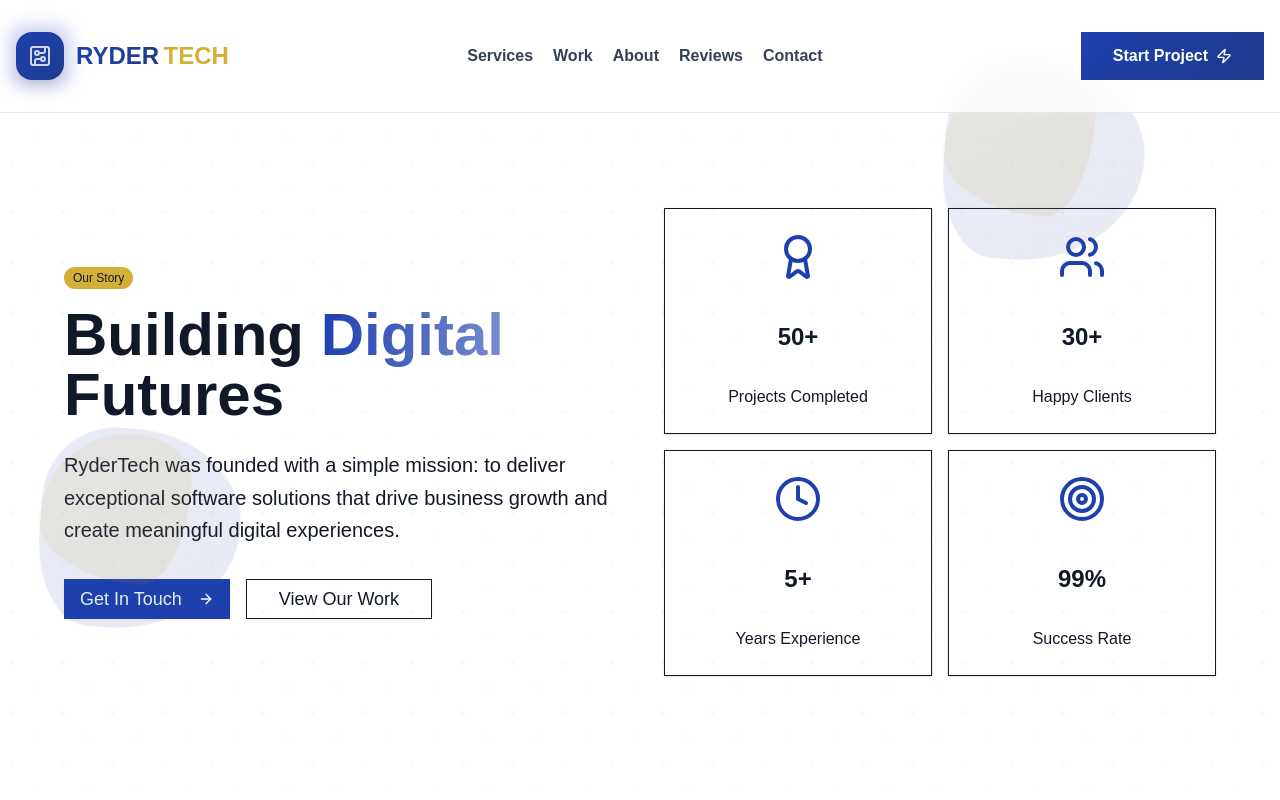
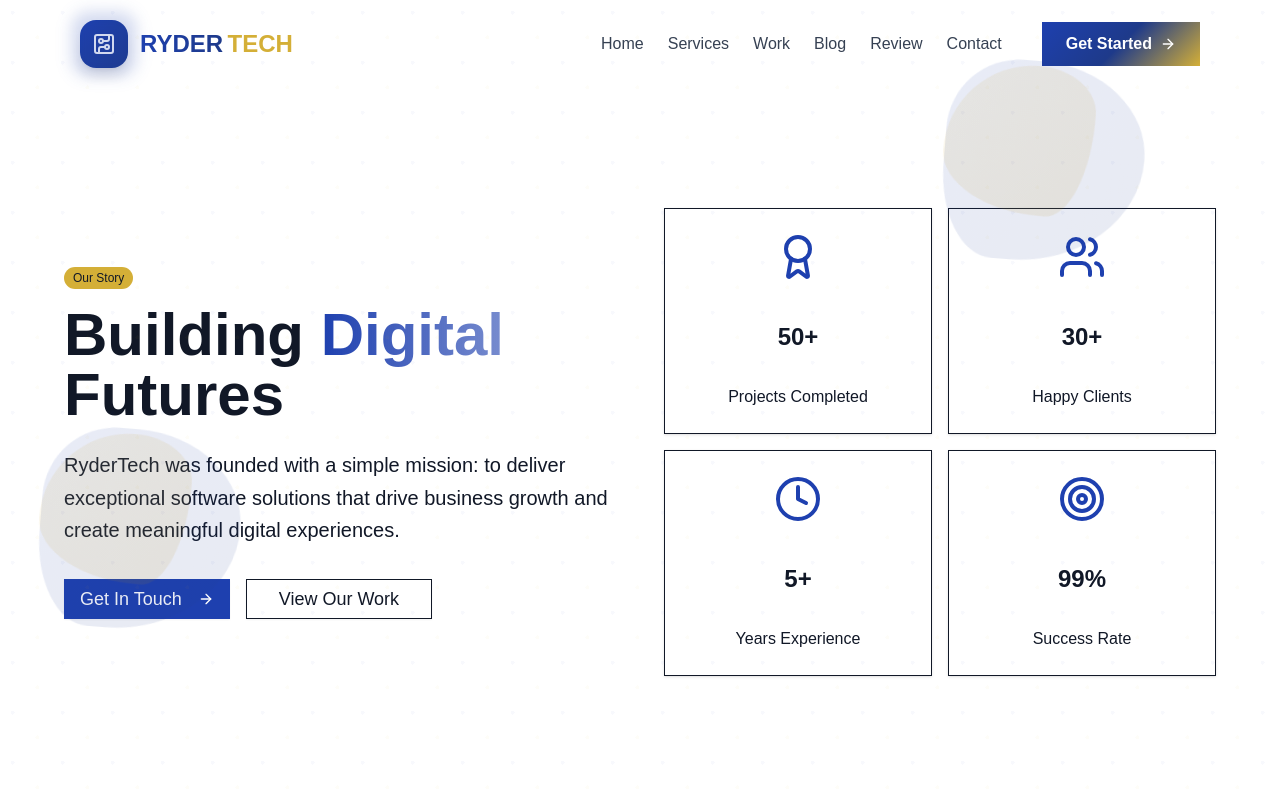
Before and after one commit to officialryder1/rydertech, a SvelteKit app: page /about in a window 1280 px wide. Shown: the top 800 px of the page. Built offline with nearby package versions, Linux system fonts and the light colour scheme.

Commit message:
added mobile  nav

```diff
--- /dev/null
+++ b/src/lib/components/Navbar.svelte
@@ -0,0 +1,215 @@
+<script lang="ts">
+  import { onMount } from 'svelte';
+  import { Menu, X, ArrowRight, CircuitBoard } from '@lucide/svelte';
+
+  let scrolled = $state(false);
+  let mobileMenuOpen = $state(false);
+  let isMobile = $state(false);
+
+  const navItems = [
+    { name: 'Home', href: '/' },
+    { name: 'Services', href: '/#services' },
+    { name: 'Work', href: '/work' },
+    { name: 'Blog', href: '/blog' },
+    { name: 'Review', href: '/reviews' },
+    { name: 'Contact', href: '/contact' }
+  ];
+
+  onMount(() => {
+    const handleScroll = () => {
+      scrolled = window.scrollY > 20;
+    };
+
+    const handleResize = () => {
+      isMobile = window.innerWidth < 768;
+    };
+
+    handleResize(); // Initial check
+
+    window.addEventListener('scroll', handleScroll);
+    window.addEventListener('resize', handleResize);
+
+    return () => {
+      window.removeEventListener('scroll', handleScroll);
+      window.removeEventListener('resize', handleResize);
+    };
+  });
+
+  function closeMobileMenu() {
+    mobileMenuOpen = false;
+    document.body.style.overflow = 'auto';
+  }
+
+  function openMobileMenu() {
+    mobileMenuOpen = true;
+    document.body.style.overflow = 'hidden';
+  }
+
+  function scrollToSection(href) {
+    if (href.startsWith('/#')) {
+      const id = href.split('#')[1];
+      const element = document.getElementById(id);
+      if (element) {
+        element.scrollIntoView({ behavior: 'smooth' });
+      }
+    }
+    closeMobileMenu();
+  }
+</script>
+
+<nav
+  class="fixed top-0 left-0 right-0 z-50 transition-all duration-300 {scrolled
+    ? 'bg-white/90 backdrop-blur-md shadow-lg py-3'
+    : 'bg-transparent py-5'}"
+>
+  <div class="container mx-auto px-4 max-w-6xl">
+    <div class="flex items-center justify-between">
+      <!-- Logo -->
+     <a href="/" class="flex items-center space-x-3 group cursor-pointer">
+        <div class="relative">
+          <div class="w-12 h-12 bg-gradient-to-br from-[var(--primary)] to-[var(--primary-dark)] rounded-2xl flex items-center justify-center shadow-lg group-hover:shadow-xl transition-all duration-300 group-hover:scale-110">
+            <CircuitBoard class="w-6 h-6 text-white" />
+          </div>
+          <div class="absolute -inset-2 bg-[var(--primary)]/20 rounded-2xl blur-sm group-hover:blur-md transition-all duration-300"></div>
+        </div>
+        <div>
+          <span class="text-2xl font-black bg-gradient-to-r from-[var(--primary)] to-[var(--primary-dark)] bg-clip-text text-transparent">RYDER</span>
+          <span class="text-2xl font-black text-[var(--secondary)]">TECH</span>
+        </div>
+      </a>
+
+      <!-- Desktop Navigation -->
+      <div class="hidden md:flex items-center space-x-6">
+        {#each navItems as item}
+          <a
+            href={item.href}
+            class="text-gray-700 font-medium hover:text-[var(--primary)] transition-colors duration-200 relative group"
+            on:click|preventDefault={() => scrollToSection(item.href)}
+          >
+            {item.name}
+            <span class="absolute -bottom-1 left-0 w-0 h-0.5 bg-gradient-to-r from-[var(--primary)] to-[var(--secondary)] group-hover:w-full transition-all duration-300"></span>
+          </a>
+        {/each}
+
+        <a
+          href="/contact"
+          class="creative-button px-6 py-2.5 text-white font-semibold rounded-xl ml-4"
+        >
+          <span class="flex items-center">
+            Get Started
+            <ArrowRight class="w-4 h-4 ml-2" />
+          </span>
+        </a>
+      </div>
+
+      <!-- Mobile Menu Button -->
+      <button
+        class="md:hidden p-2 rounded-lg bg-white/80 backdrop-blur-sm border border-gray-200 z-50"
+        on:click={() => mobileMenuOpen ? closeMobileMenu() : openMobileMenu()}
+        aria-label={mobileMenuOpen ? 'Close menu' : 'Open menu'}
+      >
+        {#if mobileMenuOpen}
+          <X class="w-6 h-6 text-gray-700" />
+        {:else}
+          <Menu class="w-6 h-6 text-gray-700" />
+        {/if}
+      </button>
+    </div>
+
+    <!-- Mobile Menu Overlay -->
+    {#if mobileMenuOpen}
+      <div class="md:hidden fixed inset-0 bg-black/50 backdrop-blur-sm z-40" on:click={closeMobileMenu}></div>
+    {/if}
+
+    <!-- Mobile Menu Panel -->
+    <div
+      class="md:hidden fixed top-0 right-0 h-screen w-80 bg-white shadow-2xl z-40 transform transition-transform duration-300 {mobileMenuOpen ? 'translate-x-0' : 'translate-x-full'}"
+    >
+      <div class="p-8 h-full flex flex-col">
+        <!-- Mobile Logo -->
+        <div class="mb-10">
+          <a href="/" class="flex items-center space-x-3" on:click={closeMobileMenu}>
+            <div class="w-12 h-12 bg-gradient-to-br from-[var(--primary)] to-[var(--primary-dark)] rounded-2xl flex items-center justify-center">
+              <span class="text-white font-black text-xl">R</span>
+            </div>
+            <div>
+              <span class="text-2xl font-black text-gray-900">RyderTech</span>
+              <p class="text-sm text-gray-500">Nigeria's Leading Web Agency</p>
+            </div>
+          </a>
+        </div>
+
+        <!-- Mobile Navigation Items -->
+        <div class="flex-1 space-y-2">
+          {#each navItems as item}
+            <a
+              href={item.href}
+              class="flex items-center justify-between p-4 rounded-xl hover:bg-gray-50 transition-colors duration-200 group"
+              on:click|preventDefault={() => scrollToSection(item.href)}
+            >
+              <span class="text-gray-800 font-medium text-lg group-hover:text-[var(--primary)]">
+                {item.name}
+              </span>
+              <div class="w-8 h-8 rounded-lg bg-gradient-to-r from-[var(--primary)]/10 to-[var(--secondary)]/10 flex items-center justify-center group-hover:from-[var(--primary)]/20 group-hover:to-[var(--secondary)]/20">
+                <ArrowRight class="w-4 h-4 text-[var(--primary)]" />
+              </div>
+            </a>
+          {/each}
+        </div>
+
+        <!-- Mobile CTA -->
+        <div class="pt-8 border-t border-gray-100">
+          <a
+            href="/contact"
+            class="creative-button w-full py-4 text-white font-semibold rounded-xl flex items-center justify-center mb-4"
+            on:click={closeMobileMenu}
+          >
+            <span class="flex items-center">
+              Start Your Project
+              <ArrowRight class="w-5 h-5 ml-2" />
+            </span>
+          </a>
+
+          <div class="text-center text-sm text-gray-500">
+            <p>Need help? Call us:</p>
+            <a href="tel:+2348145225985" class="text-[var(--primary)] font-semibold hover:underline">
+              +234 814 522 5985
+            </a>
+          </div>
+        </div>
+      </div>
+    </div>
+  </div>
+</nav>
+
+<style>
+  .creative-button {
+    background: linear-gradient(135deg,
+      var(--primary) 0%,
+      var(--primary-dark) 50%,
+      var(--secondary) 100%);
+    position: relative;
+    overflow: hidden;
+    transition: all 0.3s ease;
+  }
+
+  .creative-button:hover {
+    transform: translateY(-2px);
+    box-shadow: 0 10px 25px -5px rgba(var(--primary-rgb), 0.3);
+  }
+
+  .creative-button::before {
+    content: '';
+    position: absolute;
+    top: 0;
+    left: -100%;
+    width: 100%;
+    height: 100%;
+    background: linear-gradient(90deg, transparent, rgba(255, 255, 255, 0.2), transparent);
+    transition: 0.5s;
+  }
+
+  .creative-button:hover::before {
+    left: 100%;
+  }
+</style>
--- a/src/routes/(app)/+layout.svelte
+++ b/src/routes/(app)/+layout.svelte
@@ -5,7 +5,7 @@
 	import { onMount } from 'svelte';
   import { afterNavigate } from '$app/navigation';
   import { page } from '$app/stores'
-
+  import Navbar from '$lib/components/Navbar.svelte';
   import '@fontsource-variable/inter';
 
 	import {
@@ -150,44 +150,7 @@ function applyUpdate() {
   <div class="fixed bottom-40 left-10 w-48 h-48 floating-shapes" style="animation-delay: 2s;"></div>
 
   <!-- Navigation -->
-  <nav class="fixed top-0 w-full z-50 bg-white/80 backdrop-blur-md border-b border-gray-200 transition-all duration-300" class:py-8={scrollY < 100} class:py-4={scrollY >= 100}>
-    <div class="container mx-auto px-4 flex justify-between items-center">
-      <!-- Creative Logo -->
-      <a href="/" class="flex items-center space-x-3 group cursor-pointer">
-        <div class="relative">
-          <div class="w-12 h-12 bg-gradient-to-br from-[var(--primary)] to-[var(--primary-dark)] rounded-2xl flex items-center justify-center shadow-lg group-hover:shadow-xl transition-all duration-300 group-hover:scale-110">
-            <CircuitBoard class="w-6 h-6 text-white" />
-          </div>
-          <div class="absolute -inset-2 bg-[var(--primary)]/20 rounded-2xl blur-sm group-hover:blur-md transition-all duration-300"></div>
-        </div>
-        <div>
-          <span class="text-2xl font-black bg-gradient-to-r from-[var(--primary)] to-[var(--primary-dark)] bg-clip-text text-transparent">RYDER</span>
-          <span class="text-2xl font-black text-[var(--secondary)]">TECH</span>
-        </div>
-      </a>
-
-      <!-- Navigation Links -->
-      <div class="hidden md:flex space-x-5 pr-5">
-        {#each ['Services', 'Work', 'About', 'Reviews', 'Contact'] as item}
-          <a
-            href="/{item.toLowerCase()}"
-            class="text-gray-700 hover:text-[var(--primary)] font-semibold transition-all duration-300 relative group"
-          >
-            {item}
-            <div class="absolute -bottom-1 left-0 w-0 h-0.5 bg-gradient-to-r from-[var(--primary)] to-[var(--secondary)] group-hover:w-full transition-all duration-300"></div>
-          </a>
-        {/each}
-      </div>
-
-      <!-- Creative CTA Button -->
-      <a href="/contact" class="creative-button px-8 py-3 text-white font-semibold rounded-xl overflow-hidden">
-        <span class="flex items-center">
-          Start Project
-          <Zap class="w-4 h-4 ml-2" />
-        </span>
-      </a>
-    </div>
-  </nav>
+  <Navbar />
 
   <!-- Main Content -->
   <main>
```
